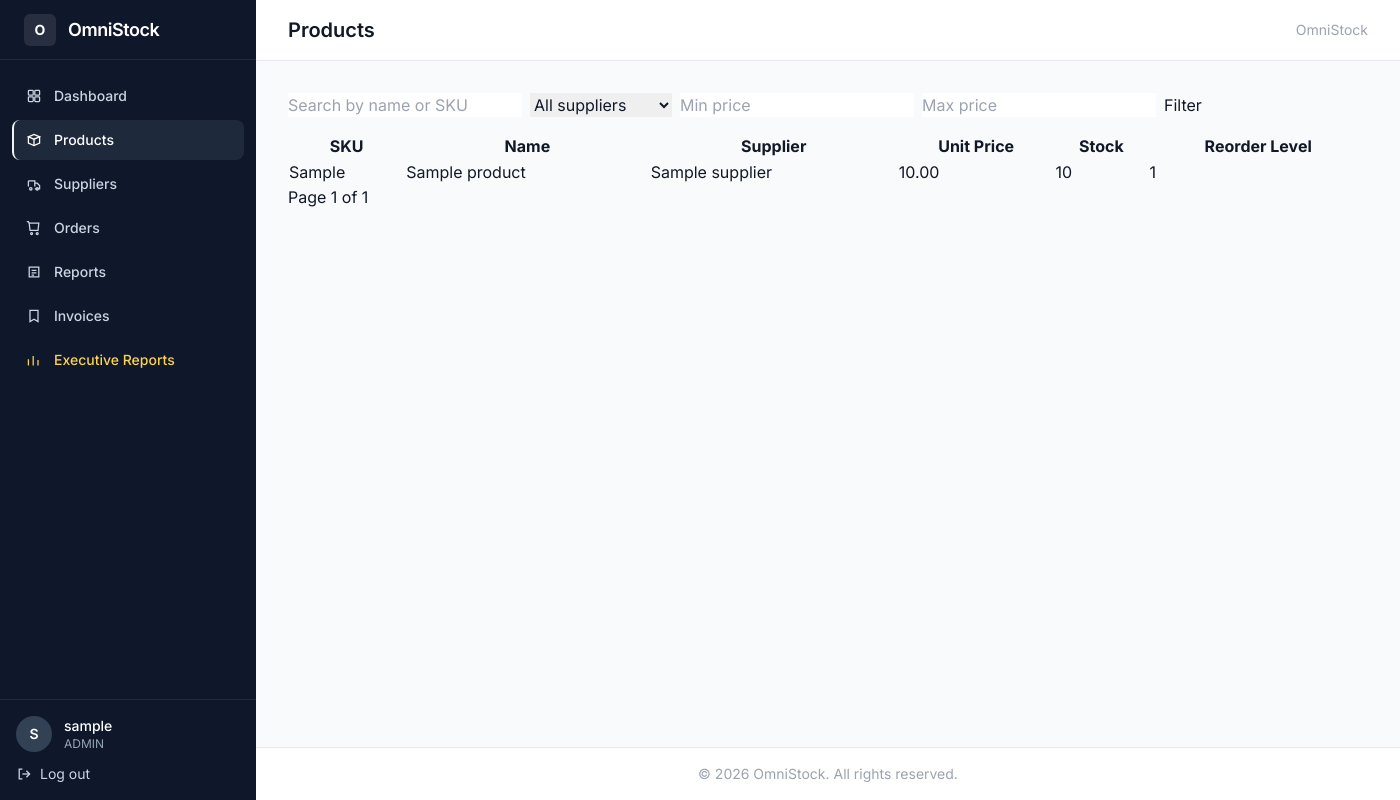
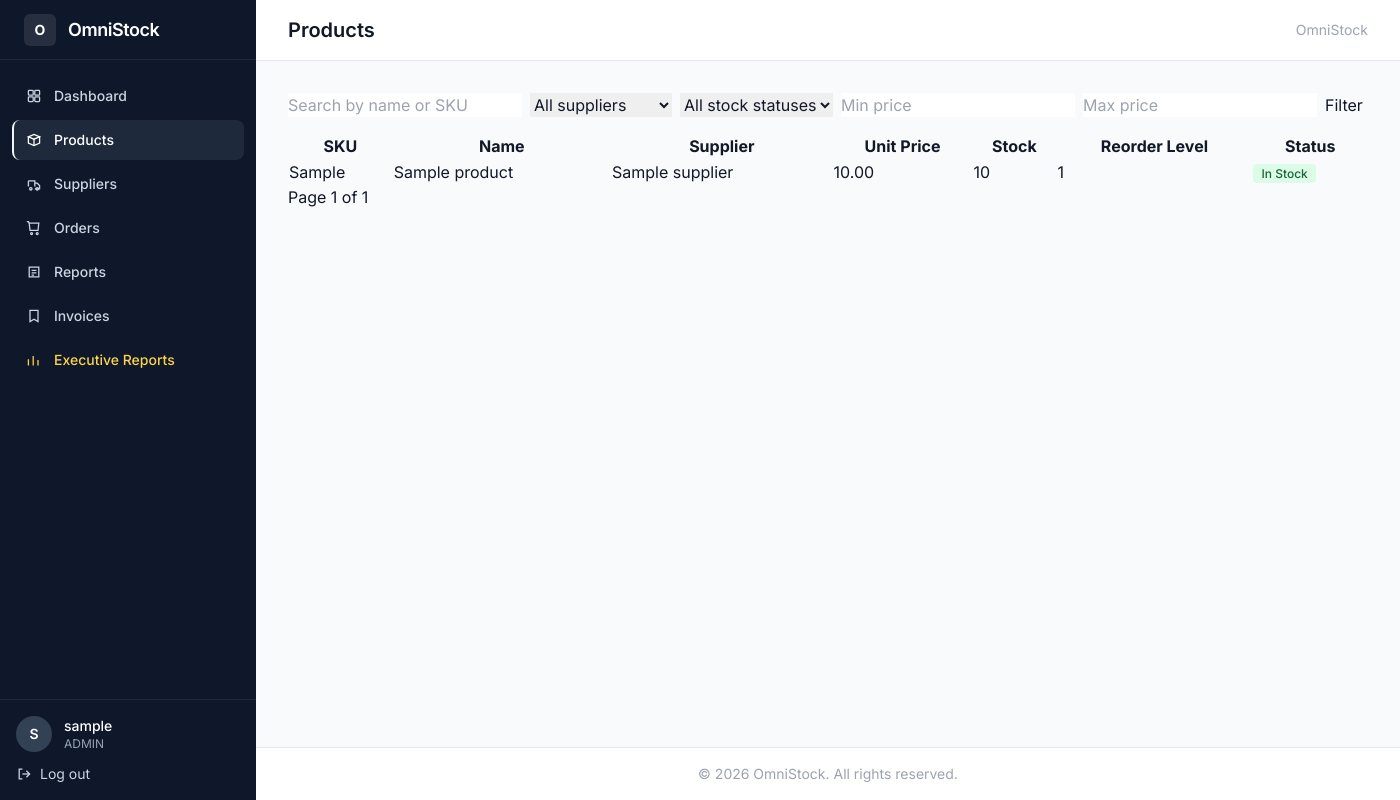
Before and after one commit to AI-with-Coding-2026/Project-A-omnistock, a Django app: page /inventory/products/ in a window 1400 px wide. Run offline with Django 5.2, Linux system fonts and the light colour scheme; a user stored in the database is signed in; tables that the repository leaves empty hold one stand-in row (values such as "Sample post"); some libraries are stand-ins or nearby versions.

Commit message:
Add stock-status filter and low-stock badge to product index

```diff
--- a/inventory/templates/inventory/product_index.html
+++ b/inventory/templates/inventory/product_index.html
@@ -18,6 +18,11 @@
         </option>
         {% endfor %}
     </select>
+    <select name="stock_status">
+        <option value="">All stock statuses</option>
+        <option value="low" {% if selected_stock_status == 'low' %}selected{% endif %}>Low Stock</option>
+        <option value="in_stock" {% if selected_stock_status == 'in_stock' %}selected{% endif %}>In Stock</option>
+    </select>
     <input type="number" step="0.01" name="min_price" value="{{ min_price }}" placeholder="Min price">
     <input type="number" step="0.01" name="max_price" value="{{ max_price }}" placeholder="Max price">
     <button type="submit">Filter</button>
@@ -25,7 +30,7 @@
 <table class="table-auto w-full">
     <thead>
         <tr>
-            <th>SKU</th><th>Name</th><th>Supplier</th><th>Unit Price</th><th>Stock</th><th>Reorder Level</th>
+            <th>SKU</th><th>Name</th><th>Supplier</th><th>Unit Price</th><th>Stock</th><th>Reorder Level</th><th>Status</th>
         </tr>
     </thead>
     <tbody>
@@ -37,6 +42,13 @@
             <td>{{ p.unit_price }}</td>
             <td>{{ p.stock_quantity }}</td>
             <td>{{ p.reorder_level }}</td>
+            <td>
+                {% if p.is_low_stock %}
+                    <span class="rounded px-2 py-0.5 text-xs font-medium bg-red-100 text-red-800">Low Stock</span>
+                {% else %}
+                    <span class="rounded px-2 py-0.5 text-xs font-medium bg-green-100 text-green-800">In Stock</span>
+                {% endif %}
+            </td>
         </tr>
         {% endfor %}
     </tbody>
--- a/inventory/views.py
+++ b/inventory/views.py
@@ -43,7 +43,16 @@ def product_index(request):
     supplier_id = request.GET.get('supplier')
     min_price = request.GET.get('min_price')
     max_price = request.GET.get('max_price')
-    products = Product.objects.select_related('supplier').all()
+    products = Product.objects.select_related('supplier').annotate(
+        is_low_stock=Case(
+            When(
+                stock_quantity__lte=F('reorder_level'),
+                then=Value(True)
+            ),
+            default=Value(False),
+            output_field=BooleanField(),
+        )
+    )
     if q:
         products = products.filter(
             Q(name__icontains=q) | Q(sku__icontains=q))
@@ -61,6 +70,13 @@ def product_index(request):
         except ValueError:
             messages.error(request, 'Max price must be a number.')
             max_price = ''
+
+    stock_status = request.GET.get('stock_status', '')
+    if stock_status == 'low':
+        products = products.filter(is_low_stock=True)
+    elif stock_status == 'in_stock':
+        products = products.filter(is_low_stock=False)
+
     suppliers = Supplier.objects.all()
 
     paginator = Paginator(products, 20)
@@ -79,6 +95,7 @@ def product_index(request):
         'selected_supplier': supplier_id,
         'min_price': min_price,
         'max_price': max_price,
+        'selected_stock_status': stock_status,
         'querystring': querystring,
     })
 
```
